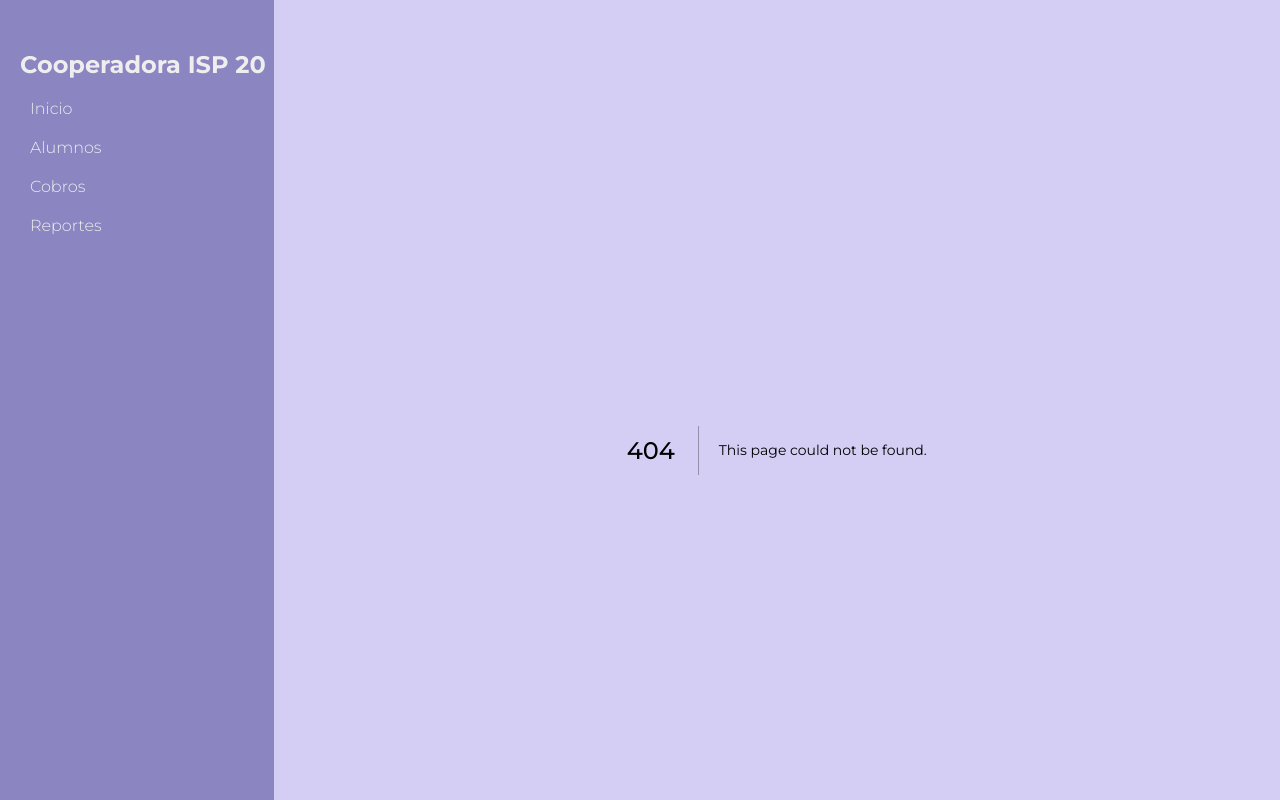
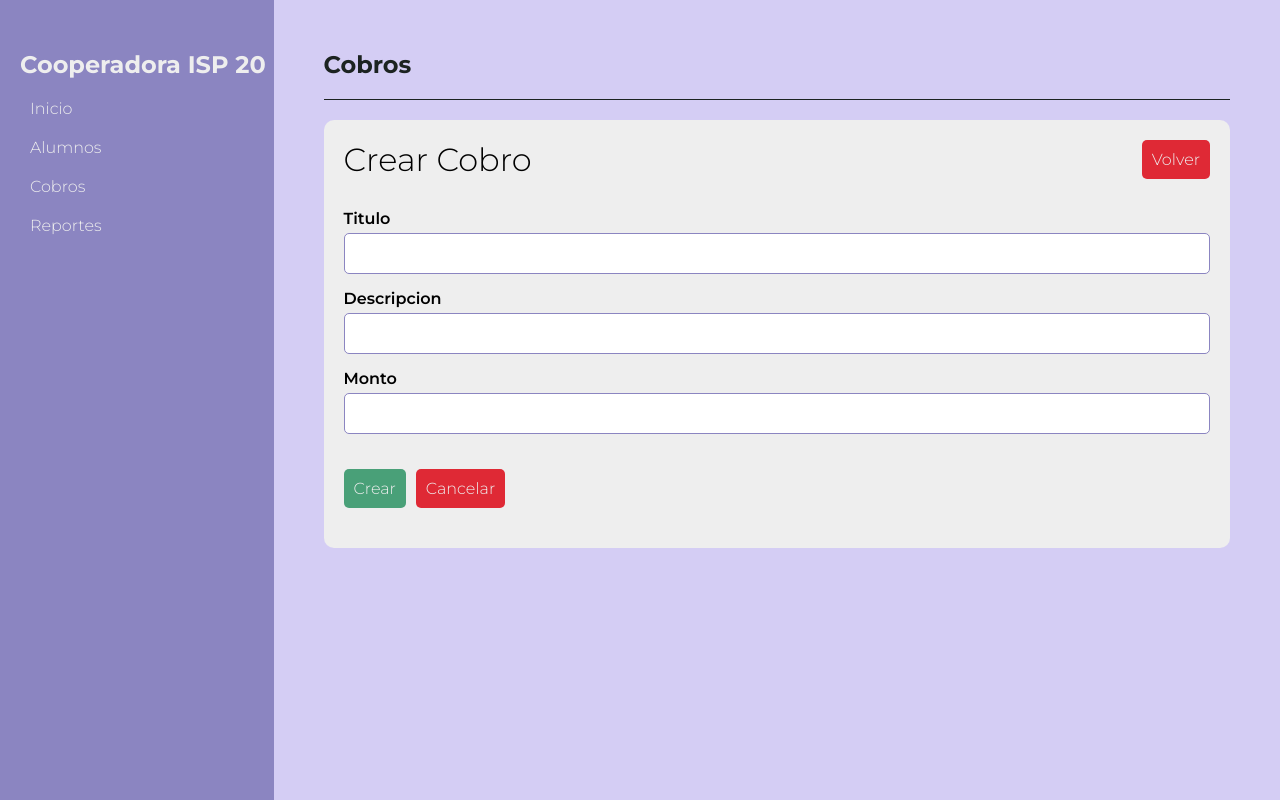
Before and after one commit to fabibobadilla/cooperadora-isp-fork, a Next.js app: page /cobros/crear in a window 1280 px wide. Before the commit this address had no page. Built offline with nearby package versions, Linux system fonts and the light colour scheme.

Commit message:
Ajustes de hoy 11 del 6

```diff
--- /dev/null
+++ b/src/app/cobros/crear/page.js
@@ -0,0 +1,16 @@
+import CobrosFormComponent from '@/components/CobrosFormComponent';
+import { cobrosFormActionHandler } from '@/server/actions/cobros';
+import Link from 'next/link';
+
+
+export default function CrearCobrosPage () {
+  return (
+    <>
+      <div className='subpage-back-header'>
+          <h1>Crear Cobro</h1>
+          <Link href={'/cobros'}><button className='button error'>Volver</button></Link>
+      </div>
+      <CobrosFormComponent handler={cobrosFormActionHandler}/>
+    </>
+  )
+};
--- /dev/null
+++ b/src/components/CobrosFormComponent.js
@@ -0,0 +1,48 @@
+"use client";
+import React from 'react';
+import Link from 'next/link';
+import Swal from 'sweetalert2';
+
+export default function CobrosFormComponent({handler}){
+
+  const formAction = async (formData) => {
+    try {
+      const response = await handler(formData);
+      if(response && response._id){
+        Swal.fire({
+          title: 'Cobro creado',
+          text: `El cobro "${response.titulo}" se ha creado con éxito`,
+          confirmButtonText: 'Volver',
+          icon: 'success'
+        }).then(() => {
+          window.location.href = '/cobros';
+        })
+      }
+    } catch (error) {
+      console.log("🚀 ~ formAction ~ error:", error)
+      alert('Hubo un error. Intente nuevamente');
+    }
+  }
+
+  return(
+    <form action={formAction} className='students-form'>
+      <label>
+        Titulo
+        <input name='titulo' type='text' placeholder='' />
+      </label>
+      <label>
+        Descripcion
+        <input name='descripcion' type='text' placeholder='' />
+      </label>
+        <label>
+          Monto
+          <input name='monto' type='number' placeholder='' />
+        </label>
+
+        <div className='form-footer'>
+          <button type='submit' className='button success'>Crear</button>
+          <Link href={'/cobros'}><button type='button' className='button error'>Cancelar</button></Link>
+        </div>
+    </form>
+  )
+}
--- /dev/null
+++ b/src/pages/api/cobros.js
@@ -0,0 +1,37 @@
+export default async function handler (req,res) {
+
+  if(req.method === 'GET'){
+
+    try {
+      const response = await fetch('http://localhost:1973/cobros');
+      const data = await response.json();
+      res.status(200).send(data);
+    } catch (error) {
+      res.status(500).send({message: 'Server Error', error});
+    }
+
+  }
+
+  if(req.method === 'POST'){
+    const data = JSON.parse(req.body);
+    // Fetch a backend
+    try {
+      const response = await fetch('http://localhost:1973/cobros', {
+        method: 'POST',
+        body: JSON.stringify(data),
+        headers: {
+          "Content-Type": "application/json"
+        }
+      })
+      const responseData = await response.json();
+      res.send(responseData);
+    } catch (error) {
+      res.status(500).send(error);
+    }
+  }
+
+  if(req.method === 'PUT'){}
+
+  if(req.method === 'DELETE'){}
+
+}
--- /dev/null
+++ b/src/server/actions/cobros.js
@@ -0,0 +1,17 @@
+"use server";
+
+export async function cobrosFormActionHandler(formData) {
+  const data = {
+    titulo: formData.get('titulo'),
+    descripcion: formData.get('descripcion'),
+    monto: formData.get('monto'),
+  }
+
+  const response = await fetch('http://localhost:3000/api/cobros', {
+    method: 'POST',
+    body: JSON.stringify(data)
+  });
+  const res = await response.json();
+
+  return res;
+}
```
Also changed, not shown: src/app/alumnos/page.js (+28 -6 lines), src/app/cobros/page.js (+69 -1 lines).
